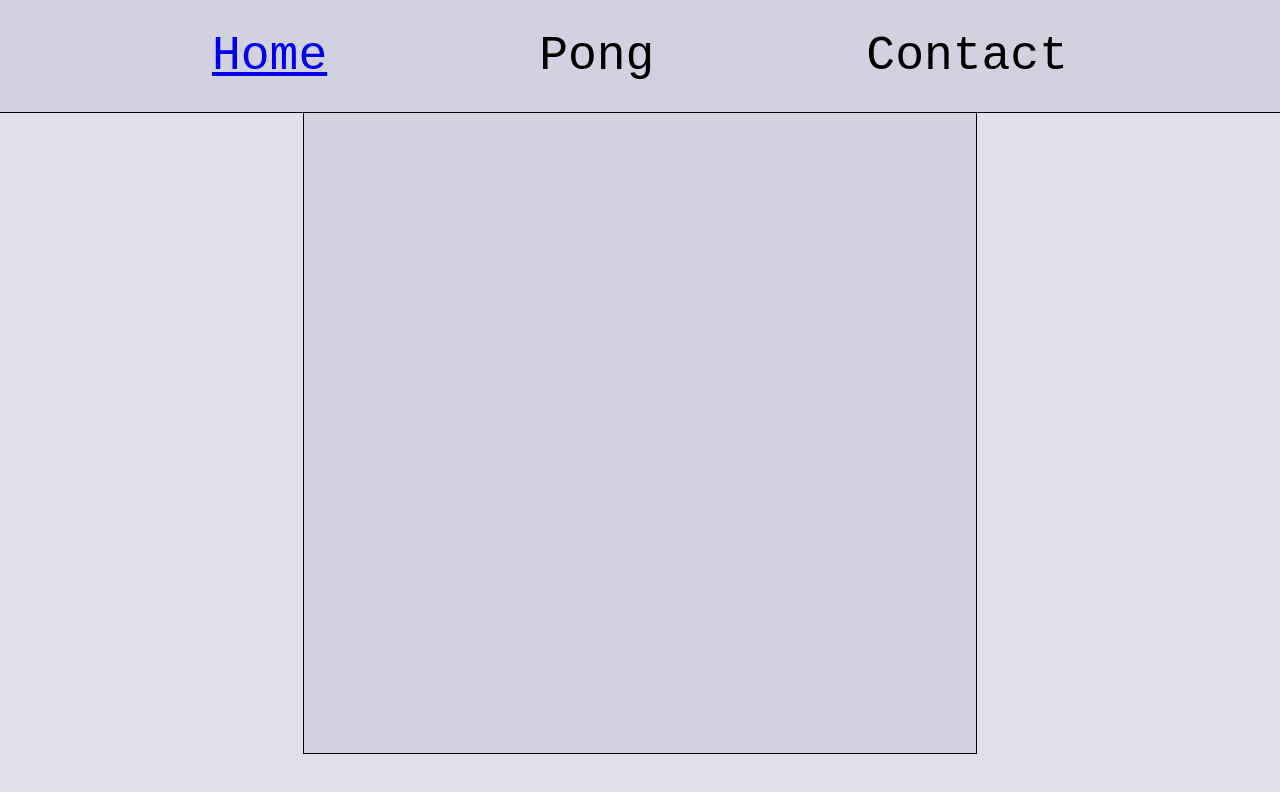
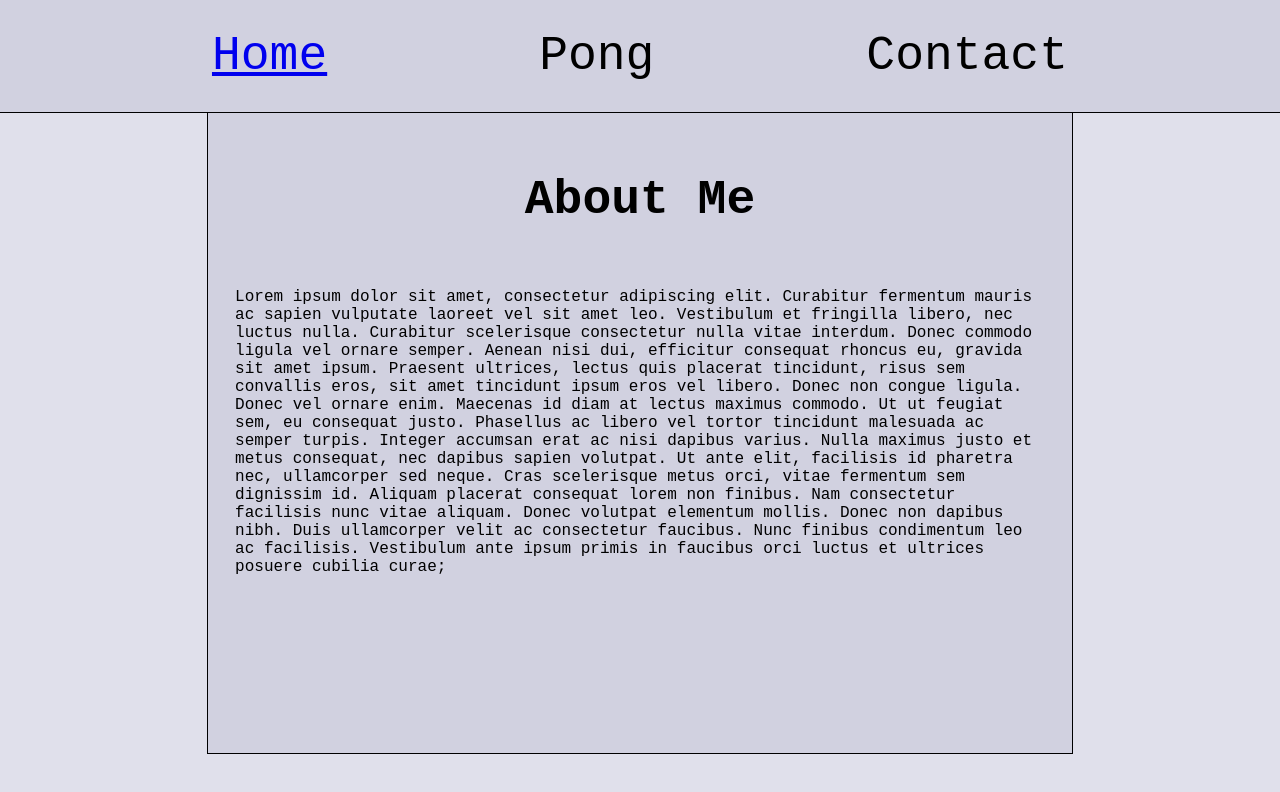
Before and after one commit to EmilSkjetne/Praksis-2021, a plain HTML site: page Praksis Hjemmeside/home.html in a window 1280 px wide. Drawn offline with Linux system fonts and the light colour scheme.

Commit message:
La til mer "info" om meg. Mangler css

```diff
--- a/Praksis Hjemmeside/home.html
+++ b/Praksis Hjemmeside/home.html
@@ -18,7 +18,13 @@
             </div>
 
             <div class="canvas">
+                <h2 class="me">About Me</h2>
+                <p class="info">
+                    Lorem ipsum dolor sit amet, consectetur adipiscing elit. Curabitur fermentum mauris ac sapien vulputate laoreet vel sit amet leo. Vestibulum et fringilla libero, nec luctus nulla. Curabitur scelerisque consectetur nulla vitae interdum. Donec commodo ligula vel ornare semper. Aenean nisi dui, efficitur consequat rhoncus eu, gravida sit amet ipsum. Praesent ultrices, lectus quis placerat tincidunt, risus sem convallis eros, sit amet tincidunt ipsum eros vel libero. Donec non congue ligula. Donec vel ornare enim.
 
+                    Maecenas id diam at lectus maximus commodo. Ut ut feugiat sem, eu consequat justo. Phasellus ac libero vel tortor tincidunt malesuada ac semper turpis. Integer accumsan erat ac nisi dapibus varius. Nulla maximus justo et metus consequat, nec dapibus sapien volutpat. Ut ante elit, facilisis id pharetra nec, ullamcorper sed neque. Cras scelerisque metus orci, vitae fermentum sem dignissim id. Aliquam placerat consequat lorem non finibus. Nam consectetur facilisis nunc vitae aliquam. Donec volutpat elementum mollis. Donec non dapibus nibh. Duis ullamcorper velit ac consectetur faucibus. Nunc finibus condimentum leo ac facilisis. Vestibulum ante ipsum primis in faucibus orci luctus et ultrices posuere cubilia curae;
+
+                </p>
             </div>
         </div>
     </body>
--- a/Praksis Hjemmeside/style.css
+++ b/Praksis Hjemmeside/style.css
@@ -12,7 +12,6 @@
     background-color:#d1d1e0;
     border-bottom:#000000 solid thin;
 }
-
 .home, .contact{
     display: flex;
     flex-direction: column;
@@ -41,17 +40,34 @@
 
 .canvas{
     display: flex;
-    width: 70ch;
+    width: 90ch;
     background-color:#d1d1e0;
     height: 40rem;
     margin: auto;
-    margin-bottom: 9rem;
+    margin-bottom: 4.5rem;
     border-bottom: #000000 solid thin;
     border-left: #000000 solid thin;
     border-right: #000000 solid thin;
+    flex-direction: inherit;
 }
 
 .container{
     display: flex;
     flex-direction: column;
 }
+
+.me{
+    display: flex;
+    background-color: #d1d1e0;
+    margin-left: auto;
+    margin-right: auto;
+    margin-top: 7%;
+    margin-bottom: 7%;
+    font-size: 3rem;
+}
+
+.info{
+    background-color: transparent;
+    padding-left: 1.7rem;
+    padding-right: 1.7rem;
+}
```
